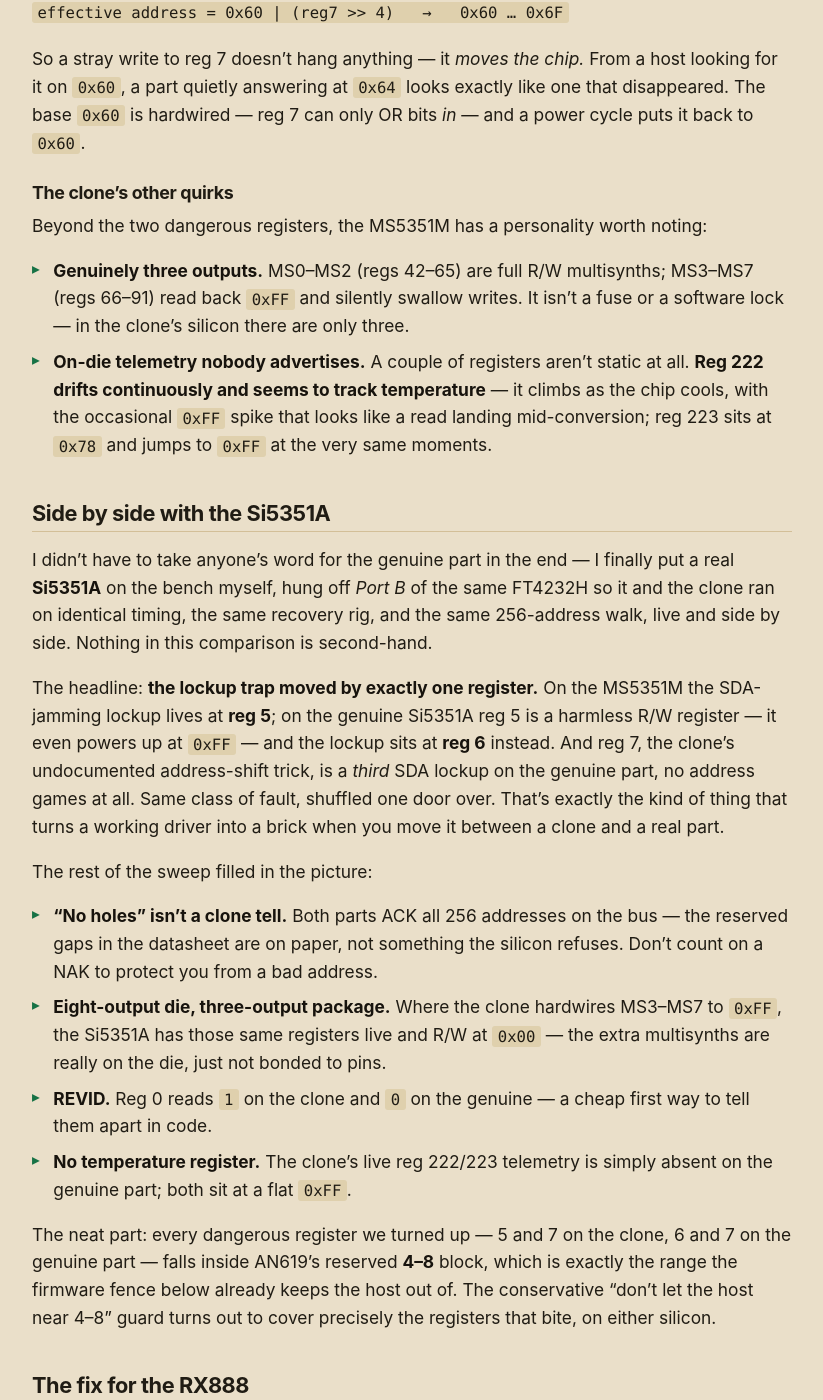
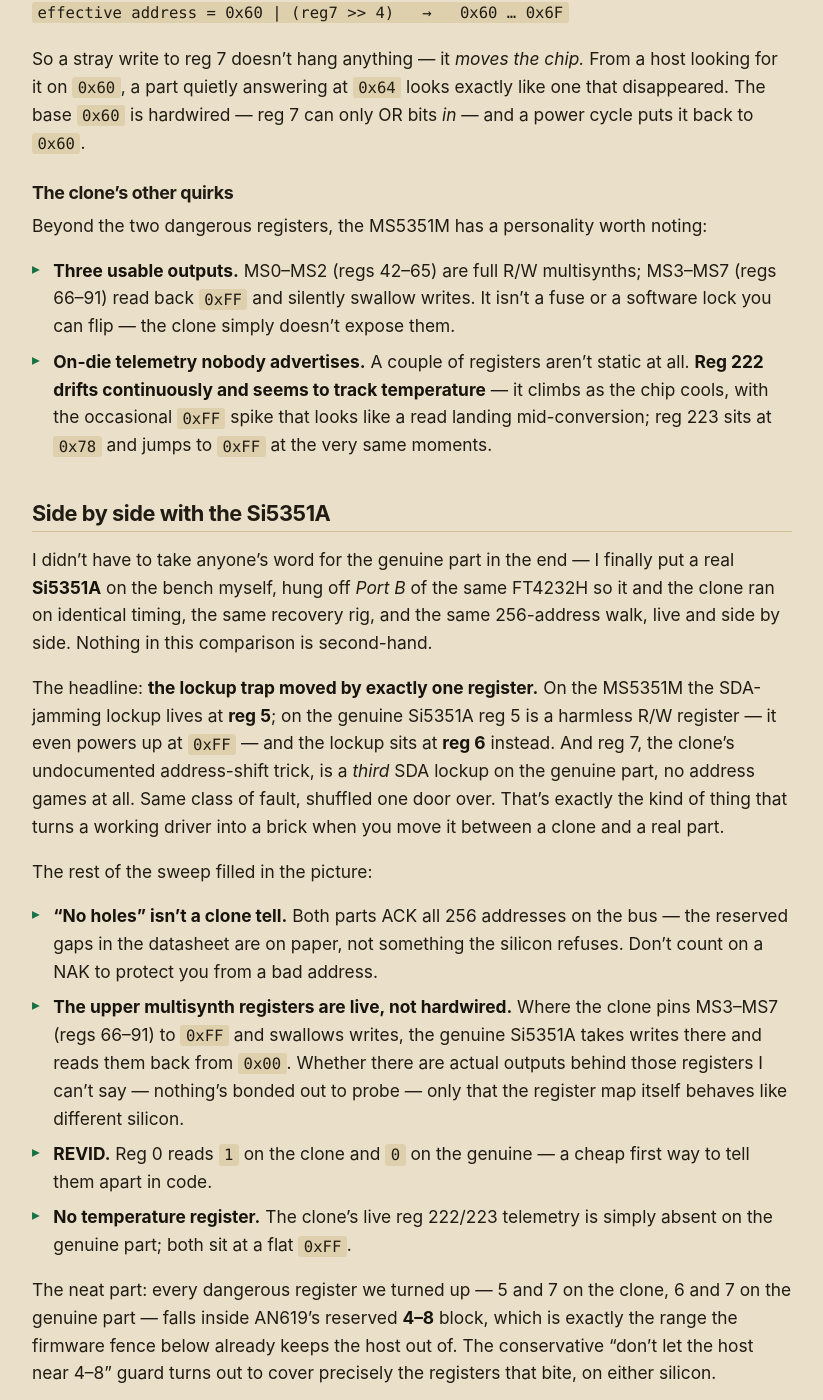
Before and after one commit to ringof/ringof.github.io, a Jekyll site: the page built from _posts/2026-07-12-the-si5351-clock-generator-that-disappeared.md, in a window 1280 px wide and 1400 px high, scrolled down 3093 px. Shown: the whole window, without its empty margins (228-1051 px from the left). Built offline with Jekyll 4.4.1, drawn with Linux system fonts in a browser that asks for light colours; some of the changed text lies outside the part shown.

Commit message:
Don't overclaim the Si5351A's hidden outputs
We only observed that MS3-91 registers accept writes and read back 0x00
on the genuine part (vs hardwired 0xFF on the clone). Whether output
hardware sits behind them is unknowable from the bench — the pins aren't
bonded out. Reword the bullet and TL;DR row to the observation, not an
eight-output-die inference.

```diff
--- a/_posts/2026-07-12-the-si5351-clock-generator-that-disappeared.md
+++ b/_posts/2026-07-12-the-si5351-clock-generator-that-disappeared.md
@@ -139,9 +139,9 @@ exactly like one that disappeared. The base `0x60` is hardwired — reg
 
 Beyond the two dangerous registers, the MS5351M has a personality worth noting:
 
-- **Genuinely three outputs.** MS0–MS2 (regs 42–65) are full R/W multisynths;
+- **Three usable outputs.** MS0–MS2 (regs 42–65) are full R/W multisynths;
   MS3–MS7 (regs 66–91) read back `0xFF` and silently swallow writes. It isn't a
-  fuse or a software lock — in the clone's silicon there are only three.
+  fuse or a software lock you can flip — the clone simply doesn't expose them.
 - **On-die telemetry nobody advertises.** A couple of registers aren't static at
   all. **Reg 222 drifts continuously and seems to track temperature** — it climbs
   as the chip cools, with the occasional `0xFF` spike that looks like a read
@@ -169,9 +169,11 @@ The rest of the sweep filled in the picture:
 - **"No holes" isn't a clone tell.** Both parts ACK all 256 addresses on the
   bus — the reserved gaps in the datasheet are on paper, not something the
   silicon refuses. Don't count on a NAK to protect you from a bad address.
-- **Eight-output die, three-output package.** Where the clone hardwires MS3–MS7
-  to `0xFF`, the Si5351A has those same registers live and R/W at `0x00` — the
-  extra multisynths are really on the die, just not bonded to pins.
+- **The upper multisynth registers are live, not hardwired.** Where the clone
+  pins MS3–MS7 (regs 66–91) to `0xFF` and swallows writes, the genuine Si5351A
+  takes writes there and reads them back from `0x00`. Whether there are actual
+  outputs behind those registers I can't say — nothing's bonded out to probe —
+  only that the register map itself behaves like different silicon.
 - **REVID.** Reg 0 reads `1` on the clone and `0` on the genuine — a cheap first
   way to tell them apart in code.
 - **No temperature register.** The clone's live reg 222/223 telemetry is simply
@@ -218,7 +220,7 @@ The whole clone-versus-genuine comparison on one card:
 | Reg 7 | address shift (recoverable) | SDA lockup |
 | I2C address remap | yes, via reg 7 | no |
 | Dangerous registers | 5, 7 | 6, 7 |
-| Outputs in silicon | 3 (MS3–MS7 hardwired `0xFF`) | 8-output die, 3 bonded |
+| MS3–MS7 registers (66–91) | hardwired `0xFF`, writes ignored | R/W, read back `0x00` |
 | Reg 222 / 223 | live, temperature-tracking | static `0xFF` |
 | All 256 addresses ACK | yes | yes |
 | Recovery | power-cycle (reg 7 shift: rewrite reg 7) | power-cycle |
```
